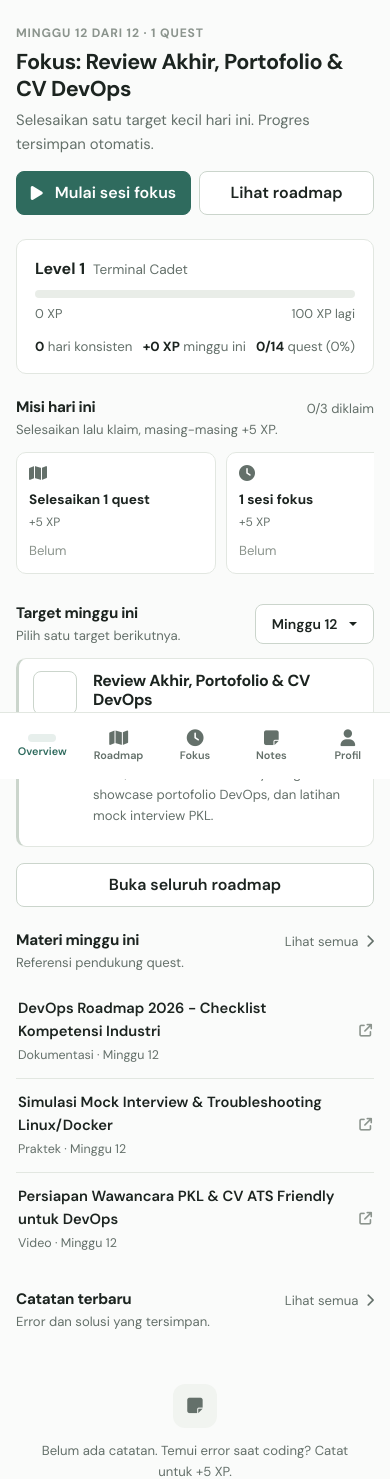
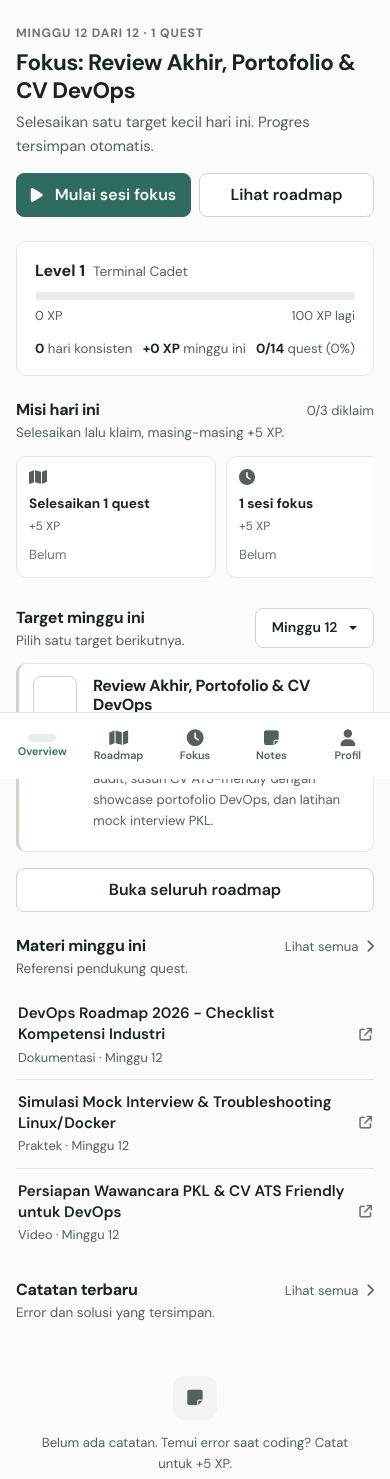
Before and after one commit to dzmrrr123-coder/belajar-devops, a PHP site: page / in a window 390 px wide. Shown: the part 65-1544 px from the top of the page. Run offline with PHP 8.4, Linux system fonts and the light colour scheme; the visitor is signed in with stand-in values (Sample User, id 1); data comes from the database, SQL or seed files in the repository; data that the repository does not hold is empty.

Commit message:
Fase 22: polish kejelasan UI (kontras AA, hierarki tipe, breakpoint tablet, target sentuh)

```diff
--- a/assets/css/app.css
+++ b/assets/css/app.css
@@ -3,7 +3,7 @@
 --font-mono:'IBM Plex Mono',ui-monospace,SFMono-Regular,Menlo,monospace;
 --bg:#fafbfa;--surface:#fff;--surface-2:#f1f4f0;
 --line:#e2e7e1;--line-strong:#cbd5cc;
---ink:#1c2420;--muted:#64706a;--faint:#8b948d;
+--ink:#1c2420;--muted:#55605a;--faint:#6d7671;
 --primary:#2f6b5e;--primary-hover:#254f46;--primary-soft:#e7efec;
 --warning:#8a6d2b;--warning-soft:#f6f0dd;
 --danger:#a44a3f;--danger-soft:#f9ecea;
@@ -54,7 +54,7 @@ main.container{flex:1}
 .form-control,.form-select{background:#fff!important;border:1px solid var(--line-strong)!important;color:var(--ink)!important;border-radius:8px!important;padding:9px 12px!important;font-size:.93rem;line-height:1.5}
 .form-control:focus,.form-select:focus{border-color:var(--primary)!important;box-shadow:0 0 0 3px rgba(47,107,94,.15)!important}
 .form-control::placeholder{color:var(--faint)}
-.form-label{font-size:.85rem;font-weight:600;color:var(--muted);margin-bottom:6px}
+.form-label{font-size:.85rem;font-weight:600;color:var(--ink);margin-bottom:6px}
 .form-text{color:var(--faint);font-size:.78rem}
 .input-group-text{background:var(--surface-2)!important;color:var(--muted)!important;border:1px solid var(--line-strong)!important}
 .filter-pills{display:flex;flex-wrap:wrap;gap:8px}
@@ -119,7 +119,7 @@ footer{margin-top:auto;border-top:1px solid var(--line);padding:18px 0;backgroun
 .is-loading{position:relative;pointer-events:none;opacity:.6}
 .spinner{width:16px;height:16px;border:2px solid var(--line);border-top-color:var(--primary);border-radius:50%;display:inline-block;animation:spin .7s linear infinite}
 @keyframes spin{to{transform:rotate(360deg)}}
-#pageProgress{position:fixed;top:0;left:0;height:3px;width:0;z-index:3000;background:linear-gradient(90deg,var(--primary),var(--accent,#8a6d2b));border-radius:0 3px 3px 0;opacity:0;transition:opacity .2s ease}
+#pageProgress{position:fixed;top:0;left:0;height:3px;width:0;z-index:3000;background:var(--primary);border-radius:0 3px 3px 0;opacity:0;transition:opacity .2s ease}
 #pageProgress.on{opacity:1;transition:width .25s ease,opacity .2s ease}
 .timer-pill{position:fixed;right:14px;bottom:16px;z-index:2050;display:flex;align-items:center;gap:8px;background:var(--ink,#101828);color:#fff;border-radius:999px;padding:8px 14px;font-size:.82rem;font-weight:600;text-decoration:none;box-shadow:0 8px 20px rgba(0,0,0,.35)}
 .timer-pill:hover{color:#fff}
@@ -145,10 +145,10 @@ body.has-tabbar .timer-pill{bottom:calc(76px + env(safe-area-inset-bottom))}
 .strip-meta{display:flex;justify-content:space-between;gap:8px;color:var(--muted);font-size:.8rem;margin-top:6px}
 .strip-side{display:flex;flex-direction:column;gap:4px;text-align:right;font-size:.83rem;color:var(--muted);white-space:nowrap}
 .strip-side strong{color:var(--ink)}
-.section-title{font-size:.95rem;font-weight:700;margin-bottom:12px}
+.section-title{font-size:1rem;font-weight:700;margin-bottom:12px}
 .quest-section-head{display:flex;align-items:flex-start;justify-content:space-between;gap:12px;margin-bottom:12px}
-.quest-section-head h2{font-size:.95rem;font-weight:700;margin:0}
-.quest-section-head p{color:var(--muted);font-size:.82rem;margin:2px 0 0}
+.quest-section-head h2{font-size:1rem;font-weight:700;margin:0}
+.quest-section-head p{color:var(--muted);font-size:.84rem;margin:2px 0 0}
 .segmented{display:inline-flex;background:var(--surface-2);border:1px solid var(--line);border-radius:10px;padding:3px;gap:2px;max-width:100%}
 .segmented .filter-pill{border:1px solid transparent;background:transparent;border-radius:7px;box-shadow:none}
 .segmented .filter-pill.active{background:var(--surface);color:var(--ink);border-color:var(--line)}
@@ -161,8 +161,8 @@ body.has-tabbar .timer-pill{bottom:calc(76px + env(safe-area-inset-bottom))}
 .list-row:last-child{border-bottom:none}
 .list-row:hover{text-decoration:none;background:var(--surface)}
 .list-row .list-main{flex:1;min-width:0}
-.list-row .list-title{font-weight:600;font-size:.92rem;margin:0;white-space:nowrap;overflow:hidden;text-overflow:ellipsis}
-.list-row .list-meta{color:var(--muted);font-size:.78rem;margin:2px 0 0;white-space:nowrap;overflow:hidden;text-overflow:ellipsis}
+.list-row .list-title{font-weight:600;font-size:.95rem;line-height:1.4;margin:0;white-space:nowrap;overflow:hidden;text-overflow:ellipsis}
+.list-row .list-meta{color:var(--muted);font-size:.8rem;line-height:1.5;margin:2px 0 0;white-space:nowrap;overflow:hidden;text-overflow:ellipsis}
 .list-row .list-chev{color:var(--faint);font-size:.8rem;flex-shrink:0}
 .hud-menu-stat{padding:8px 12px;border:1px solid var(--line);border-radius:8px;background:var(--surface-2);margin-bottom:6px}
 .hud-menu-stat .lbl{font-size:.7rem;color:var(--muted);font-weight:700;text-transform:uppercase;letter-spacing:.05em}
@@ -180,6 +180,10 @@ body.has-tabbar .timer-pill{bottom:calc(76px + env(safe-area-inset-bottom))}
 .dropdown .btn{min-height:40px}
 .session-row{background:var(--surface-2);border:1px solid var(--line);border-radius:8px}
 .mobile-tabbar{display:none}
+@media(min-width:768px) and (max-width:991.98px){
+.timer-mode-btn{flex:1 1 auto}
+.quest-section-head h2{font-size:1.05rem}
+}
 @media(max-width:991.98px){
 body{font-size:15px;-webkit-tap-highlight-color:transparent}
 main.container{padding-left:16px;padding-right:16px}
@@ -201,9 +205,11 @@ body.has-tabbar{padding-bottom:76px}
 .timer-mode-btn{flex:1 1 100%;min-height:44px}
 #startBtn{min-height:52px}
 .auth-box{padding:20px}
-.page-title{font-size:1.35rem}
+.page-title{font-size:1.4rem}
+@media(max-width:767.98px){
 .progress-strip{flex-direction:column;align-items:stretch;gap:12px}
 .strip-side{flex-direction:row;justify-content:space-between;text-align:left}
+}
 .mobile-tabbar{display:flex;position:fixed;bottom:0;left:0;right:0;z-index:1050;background:var(--surface);border-top:1px solid var(--line);padding:6px 4px calc(6px + env(safe-area-inset-bottom))}
 .tabbar-link{flex:1;display:flex;flex-direction:column;align-items:center;justify-content:center;gap:3px;min-height:54px;border-radius:10px;color:var(--muted);font-size:.68rem;font-weight:600;text-decoration:none}
 .tabbar-link i{font-size:1.05rem}
@@ -254,9 +260,9 @@ body{overflow-x:hidden;overflow-x:clip}
 .review-actions .btn{flex:1;min-height:52px}
 .chart-bars{display:flex;align-items:flex-end;gap:8px;min-height:110px}
 .chart-col{flex:1;display:flex;flex-direction:column;align-items:center;gap:4px}
-.chart-val{font-size:.72rem;font-weight:700;color:var(--muted)}
+.chart-val{font-size:.74rem;font-weight:700;color:var(--muted)}
 .chart-bar{width:100%;max-width:34px;border-radius:6px 6px 2px 2px;background:var(--primary);min-height:6px}
-.chart-lbl{font-size:.68rem;color:var(--faint)}
+.chart-lbl{font-size:.72rem;font-weight:600;color:var(--muted)}
 .badge-grid{display:grid;grid-template-columns:repeat(3,1fr);gap:8px}
 .badge-item{border:1px solid var(--line);border-radius:var(--r-md);padding:10px;display:flex;flex-direction:column;gap:2px;align-items:flex-start;font-size:.78rem}
 .badge-item i{font-size:1rem}
@@ -265,9 +271,9 @@ body{overflow-x:hidden;overflow-x:clip}
 .badge-item.unlocked{border-color:var(--primary);background:#f4f7f4}
 .badge-item.unlocked i{color:var(--primary)}
 .badge-item.locked{opacity:.65}
-@media(max-width:991.98px){.badge-grid{grid-template-columns:repeat(2,1fr)}}
-@media(max-width:991.98px){.review-actions{flex-direction:column}.review-actions .btn{width:100%}}
-@media(max-width:991.98px){
+@media(max-width:767.98px){.badge-grid{grid-template-columns:repeat(2,1fr)}}
+@media(max-width:767.98px){.review-actions{flex-direction:column}.review-actions .btn{width:100%}}
+@media(max-width:767.98px){
 .mission-row{display:flex;overflow-x:auto;padding-bottom:6px;scroll-snap-type:x mandatory;-webkit-overflow-scrolling:touch}
 .mission-card{min-width:200px;scroll-snap-align:start}
 .modal-bottom .modal-dialog{position:fixed;bottom:0;left:0;right:0;margin:0;max-width:100%}
@@ -279,3 +285,10 @@ body{overflow-x:hidden;overflow-x:clip}
 .quest-check-btn{width:38px;height:38px}
 .fab-add{right:28px;bottom:28px}
 }
+@media(pointer:coarse){
+.filter-pill{min-height:40px}
+.subtask-check{width:40px;height:40px}
+.sync-retry{min-height:44px}
+.quest-check-btn{width:44px;height:44px}
+.page-actions .btn{min-height:44px}
+}
```
